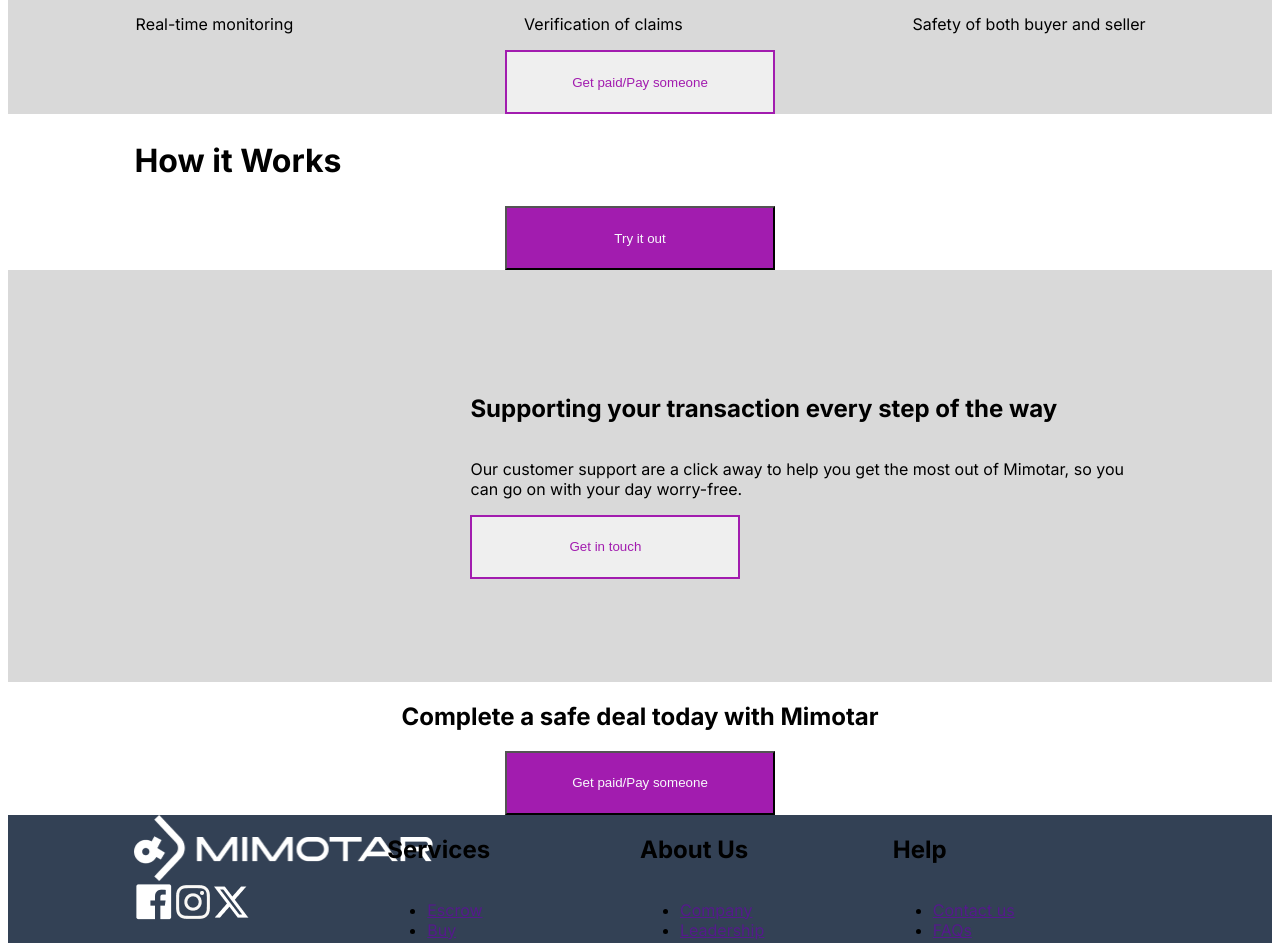
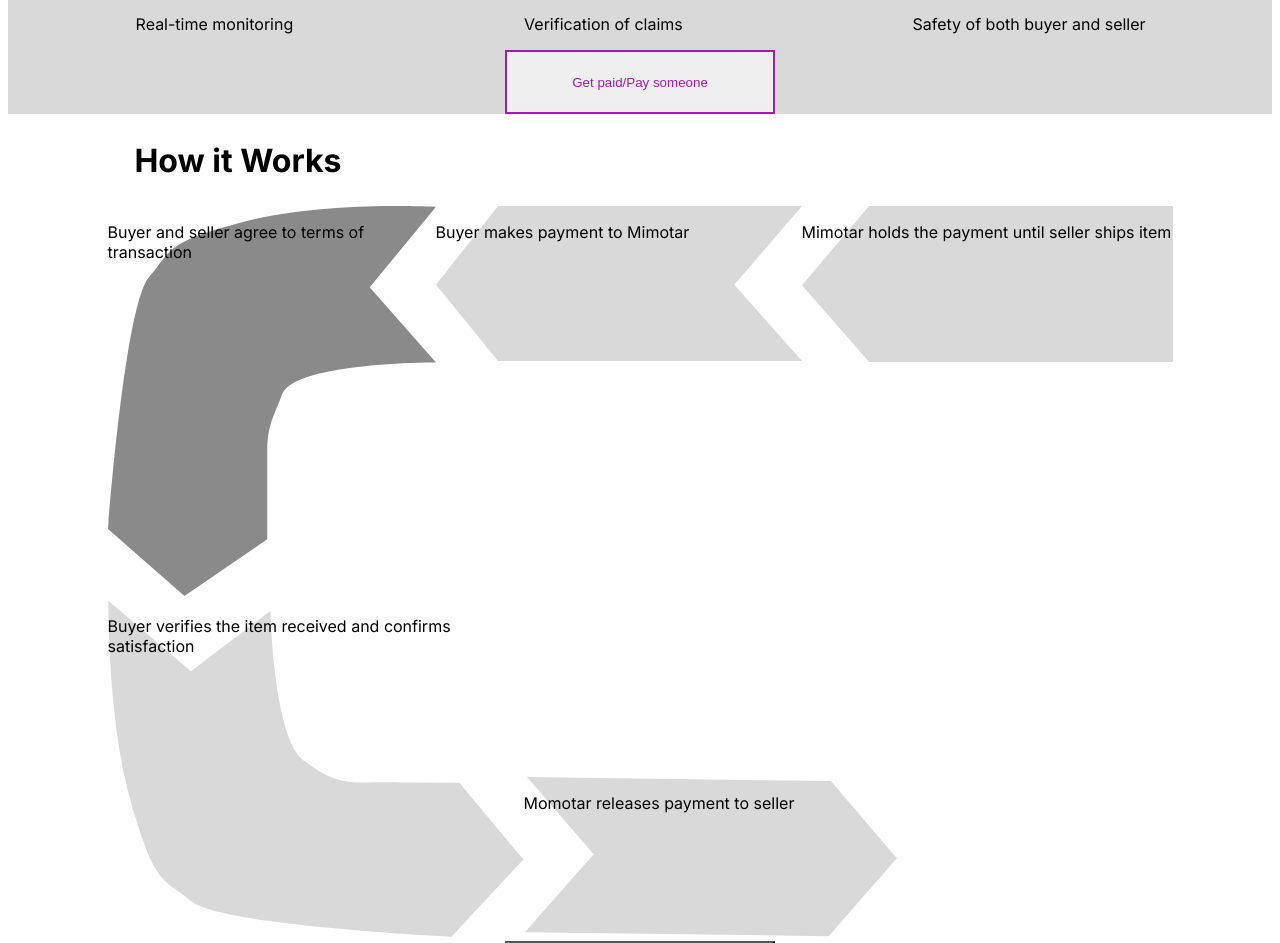
Before and after one commit to mimotar/mimotar-fe, a Next.js app: page / in a window 1280 px wide. Shown: the part 749-1692 px from the top of the page. Built offline with nearby package versions, Linux system fonts and the light colour scheme.

Commit message:
created the Organogram flow

```diff
--- a/app/page.tsx
+++ b/app/page.tsx
@@ -2,6 +2,11 @@
 import PrimaryButton from "./commons/PrimaryButtons";
 import Footer from "./commons/Footer";
 import SecondaryButton from "./commons/SecondaryButton";
+import Organogram from "./svgIconComponent/Organogram";
+import OrganogramTwo from "./svgIconComponent/OrganogramTwo";
+import OrganogramThird from "./svgIconComponent/OrganogramThird";
+import OrganogramFourth from "./svgIconComponent/OganogramFourth";
+import OrganogramFifth from "./svgIconComponent/OganogramFifth";
 
 export default function Home() {
   return (
@@ -71,9 +76,53 @@
         {/* </div> */}
       </section>
 
-      <section className="flex flex-col items-center w-[80%] py-10">
-        <h2 className="text-[32px] self-start mb-7 font-bold">How it Works</h2>
-        <PrimaryButton type="button" text="Try it out" className="mt-11" />
+      <section className="flex flex-col items-center w-[80%] ">
+        <h2 className="text-[32px] self-start my-10 font-bold">How it Works</h2>
+
+        {/* organogram */}
+        <div className="flex flex-col -space-y-10">
+          <div className="flex -space-x-10">
+            <div className="relative">
+              <p className="absolute top-32 w-52 left-10">
+                Buyer and seller agree to terms of transaction
+              </p>
+              <OrganogramThird className="" />
+            </div>
+            <div className="relative">
+              <p className="absolute top-16 w-52 left-24">
+                Buyer makes payment to Mimotar
+              </p>
+              <OrganogramTwo />
+            </div>
+
+            <div className="relative">
+              <p className="absolute top-16 w-52 left-24">
+                Mimotar holds the payment until seller ships item
+              </p>
+              <Organogram />
+            </div>
+          </div>
+
+          <div className="flex ">
+            <div className="flex -space-x-10">
+              <div className="relative">
+                <p className="absolute bottom-16 w-52 left-24">
+                  Buyer verifies the item received and confirms satisfaction
+                </p>
+                <OrganogramFourth />
+              </div>
+              <div className="self-end relative">
+                <p className="absolute top-16 w-52 left-24">
+                  Momotar releases payment to seller
+                </p>
+                <OrganogramFifth />
+              </div>
+            </div>
+
+            <div className="w-16 h-16 bg-[#303030] self-end ml-5 -translate-y-11"></div>
+          </div>
+        </div>
+        <PrimaryButton type="button" text="Try it out" className="my-11" />
       </section>
 
       <section className="flex  bg-[#D9D9D9] w-full py-16">
--- /dev/null
+++ b/app/svgIconComponent/OganogramFifth.tsx
@@ -0,0 +1,22 @@
+import { SVGAttributes } from "react";
+
+interface OrganogramFifthProps extends SVGAttributes<SVGElement> {
+  className?: string;
+}
+const OrganogramFifth = ({ className, ...props }: OrganogramFifthProps) => (
+  <svg
+    width={373}
+    height={160}
+    className={className}
+    viewBox="0 0 373 160"
+    fill="none"
+    xmlns="http://www.w3.org/2000/svg"
+    {...props}
+  >
+    <path
+      d="M304.656 159.201L0.833823 155.242L69.646 77.309L2.97045 0.0743232L306.792 4.03338L372.835 81.2598L304.656 159.201Z"
+      fill="#D9D9D9"
+    />
+  </svg>
+);
+export default OrganogramFifth;
--- /dev/null
+++ b/app/svgIconComponent/OganogramFourth.tsx
@@ -0,0 +1,22 @@
+import { SVGAttributes } from "react";
+
+interface OrganogramFourthProps extends SVGAttributes<SVGElement> {
+  className?: string;
+}
+const OrganogramFourth = ({ className, ...props }: OrganogramFourthProps) => (
+  <svg
+    width={416}
+    height={337}
+    className={className}
+    viewBox="0 0 416 337"
+    fill="none"
+    xmlns="http://www.w3.org/2000/svg"
+    {...props}
+  >
+    <path
+      d="M343.475 336.77C343.475 336.77 112.497 325.773 83.2852 301.338C54.0731 276.902 47.5265 286.537 23.5954 204.519C-0.335659 122.501 0.33689 0.81129 0.33689 0.81129L82.8711 71.3066L162.416 11.0825C162.416 11.0825 165.546 140.679 196.335 161.003C208.914 169.306 223.16 183.418 255.783 182.515C288.406 181.612 298.831 182.593 298.831 182.593L351.374 182.688L415.375 259.433L343.475 336.77Z"
+      fill="#D9D9D9"
+    />
+  </svg>
+);
+export default OrganogramFourth;
--- /dev/null
+++ b/app/svgIconComponent/Organogram.tsx
@@ -0,0 +1,23 @@
+import { SVGAttributes } from "react";
+
+interface OrganogramProps extends SVGAttributes<SVGElement> {
+  className?: string;
+}
+const Organogram = ({ className, ...props }: OrganogramProps) => (
+  <svg
+    width={371}
+    height={156}
+    className={className}
+    viewBox="0 0 371 156"
+    fill="none"
+    xmlns="http://www.w3.org/2000/svg"
+    {...props}
+  >
+    <path
+      d="M67.1092 0H371V156H67.1092L0 79.2381L67.1092 0Z"
+      fill="#D9D9D9"
+      {...props}
+    />
+  </svg>
+);
+export default Organogram;
--- /dev/null
+++ b/app/svgIconComponent/OrganogramThird.tsx
@@ -0,0 +1,21 @@
+import { SVGAttributes } from "react";
+
+interface OrganogramThirdProps extends SVGAttributes<SVGElement> {
+  className?: string;
+}
+const OrganogramThird = ({ className, ...props }: OrganogramThirdProps) => (
+  <svg
+    width={328}
+    height={390}
+    viewBox="0 0 328 390"
+    fill="none"
+    xmlns="http://www.w3.org/2000/svg"
+    {...props}
+  >
+    <path
+      d="M0 322.9C0 322.9 16.7445 98.6832 41.0493 70.9815C65.3541 43.2798 56.2523 36.6419 135.856 15.7116C215.46 -5.21881 328 0.803487 328 0.803487L261.668 81.3089L328 156.412C328 156.412 184.245 155.642 173.5 189.5C169.02 203.615 159.277 217.633 159.277 243.488C159.277 275.226 159.277 294.582 159.277 294.582V333.365L76.478 390L0 322.9Z"
+      fill="#8A8A8A"
+    />
+  </svg>
+);
+export default OrganogramThird;
--- /dev/null
+++ b/app/svgIconComponent/OrganogramTwo.tsx
@@ -0,0 +1,22 @@
+import { SVGAttributes } from "react";
+
+interface OrganogramTwoProps extends SVGAttributes<SVGElement> {
+  className?: string;
+}
+const OrganogramTwo = ({ className, ...props }: OrganogramTwoProps) => (
+  <svg
+    width={366}
+    height={155}
+    viewBox="0 0 366 155"
+    fill="none"
+    xmlns="http://www.w3.org/2000/svg"
+    {...props}
+    className={className}
+  >
+    <path
+      d="M62.1092 0H366L298.258 78.7302L366 155H62.1092L0 78.7302L62.1092 0Z"
+      fill="#D9D9D9"
+    />
+  </svg>
+);
+export default OrganogramTwo;
```
